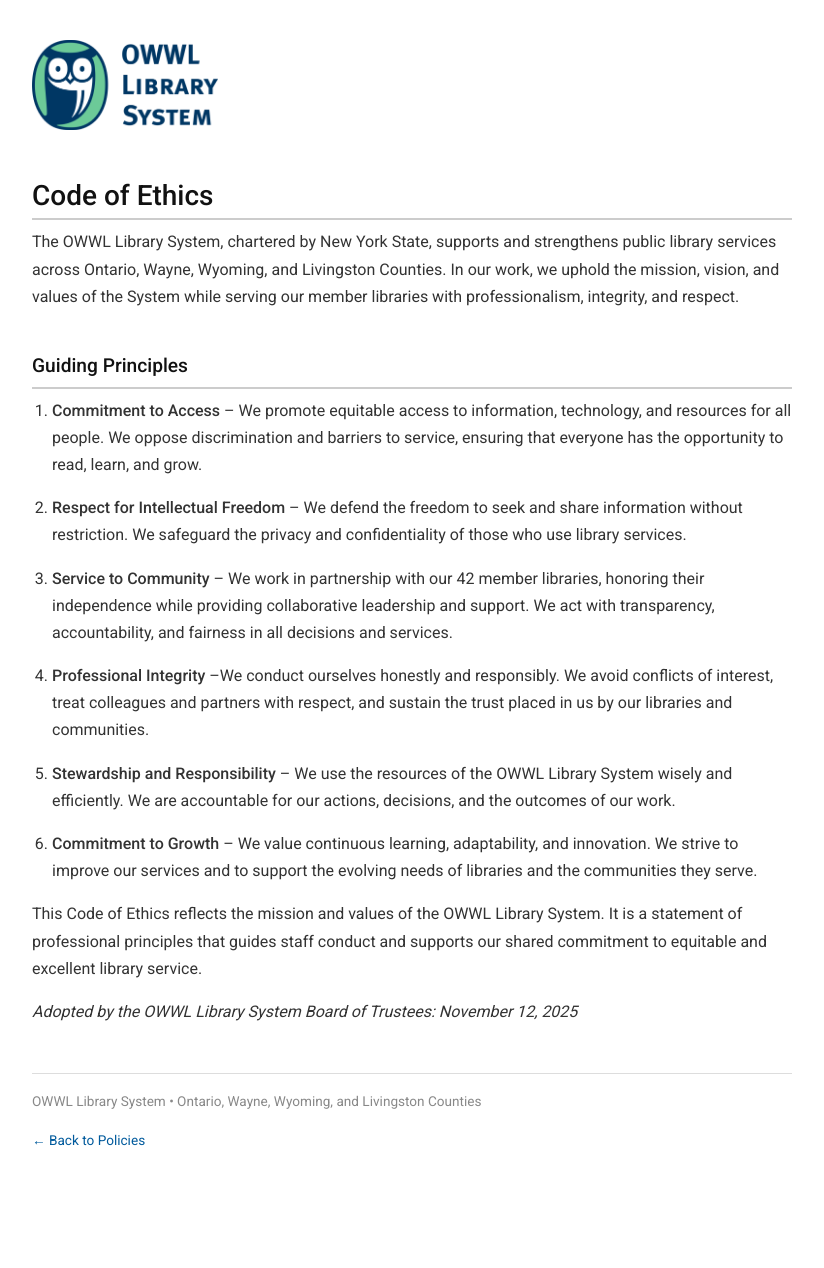
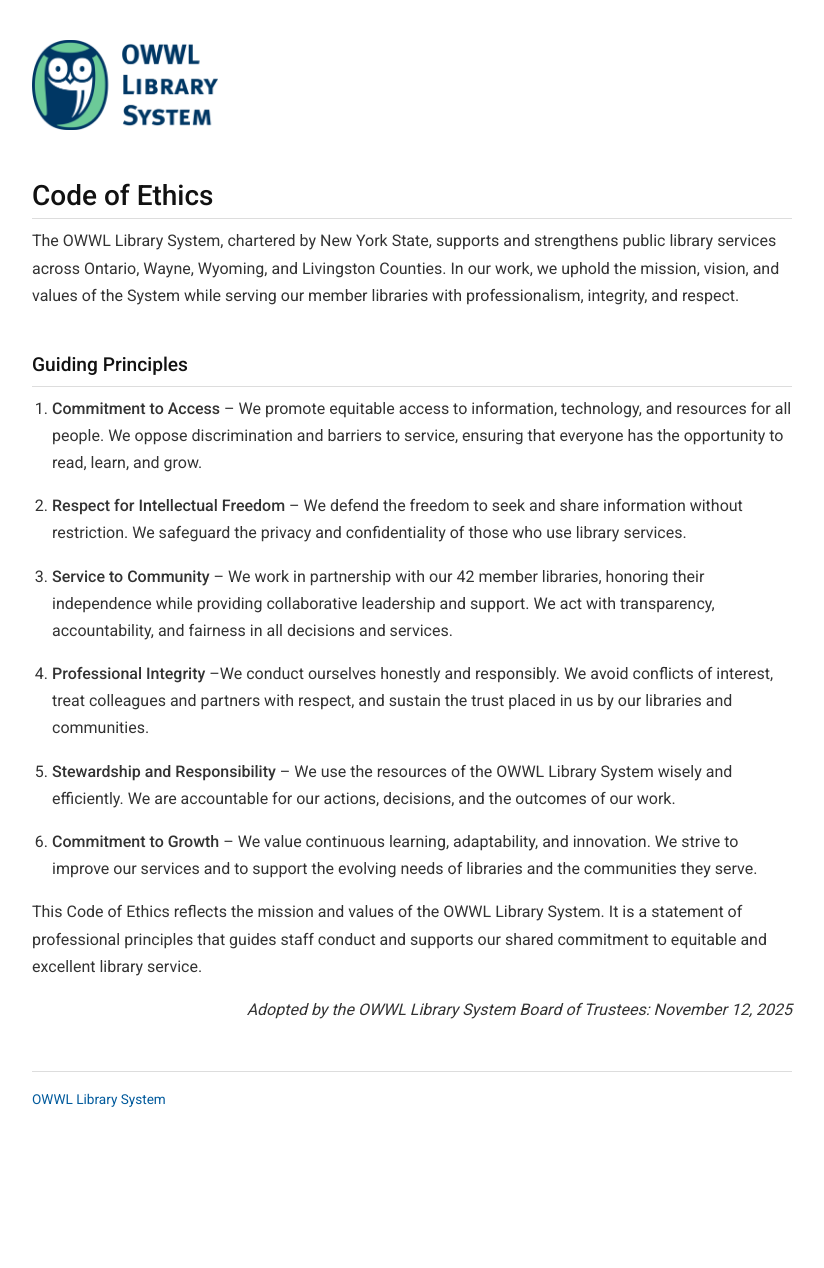
Before and after one commit to OWWL-Library-System/system-policies, a Jekyll site: the page built from policies/code-of-ethics.md, in a window 1280 px wide. Shown: the whole page, without its empty margins (228-1052 px from the left). Built offline with Jekyll 4.4.1, drawn with Linux system fonts in a browser that asks for light colours; after the commit the page ends 1227 px from its top, so only the background shows below that.

Commit message:
Update default.html

```diff
--- a/_layouts/default.html
+++ b/_layouts/default.html
@@ -35,6 +35,11 @@
       display: block;
     }
 
+    /* ── Text alignment ── */
+    .text-right {
+      text-align: right;
+    }
+
     /* ── Page title (h1) ── */
     h1 {
       margin-top: 32px;
@@ -44,7 +49,7 @@
       color: #111;
       line-height: 1.3;
       padding-bottom: 4px;
-      border-bottom: 2px solid #ccc;
+      border-bottom: 1px solid #ddd;
     }
 
     /* ── Section headings ── */
@@ -55,7 +60,7 @@
       font-weight: 500;
       color: #111;
       padding-bottom: 4px;
-      border-bottom: 2px solid #ccc;
+      border-bottom: 1px solid #ddd;
     }
 
     h3 {
@@ -64,6 +69,8 @@
       font-size: 1rem;
       font-weight: 700;
       color: #222;
+      padding-bottom: 4px;
+      border-bottom: 1px solid #ddd;
     }
 
     h4 {
@@ -226,8 +233,7 @@
   </main>
 
   <footer>
-    <p>OWWL Library System &bull; Ontario, Wayne, Wyoming, and Livingston Counties</p>
-    <p><a href="http://owwl.org/policies">&larr; Back to Policies</a></p>
+    <p><a href="https://owwl.org/system">OWWL Library System</a></p>
   </footer>
 
 </body>
```
